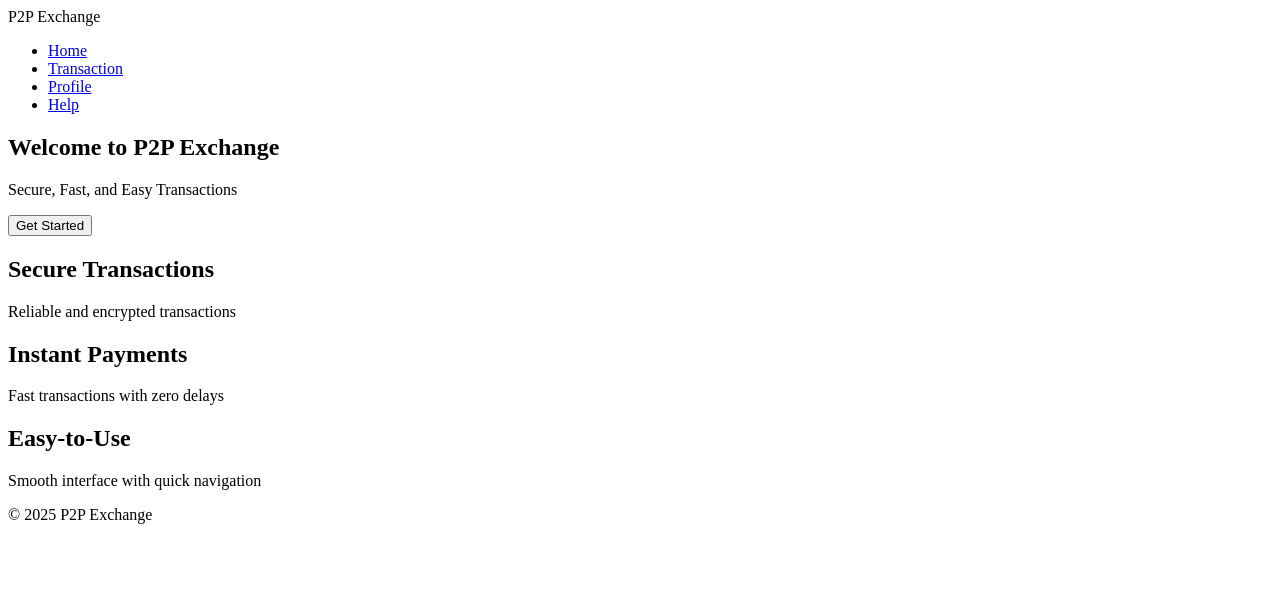
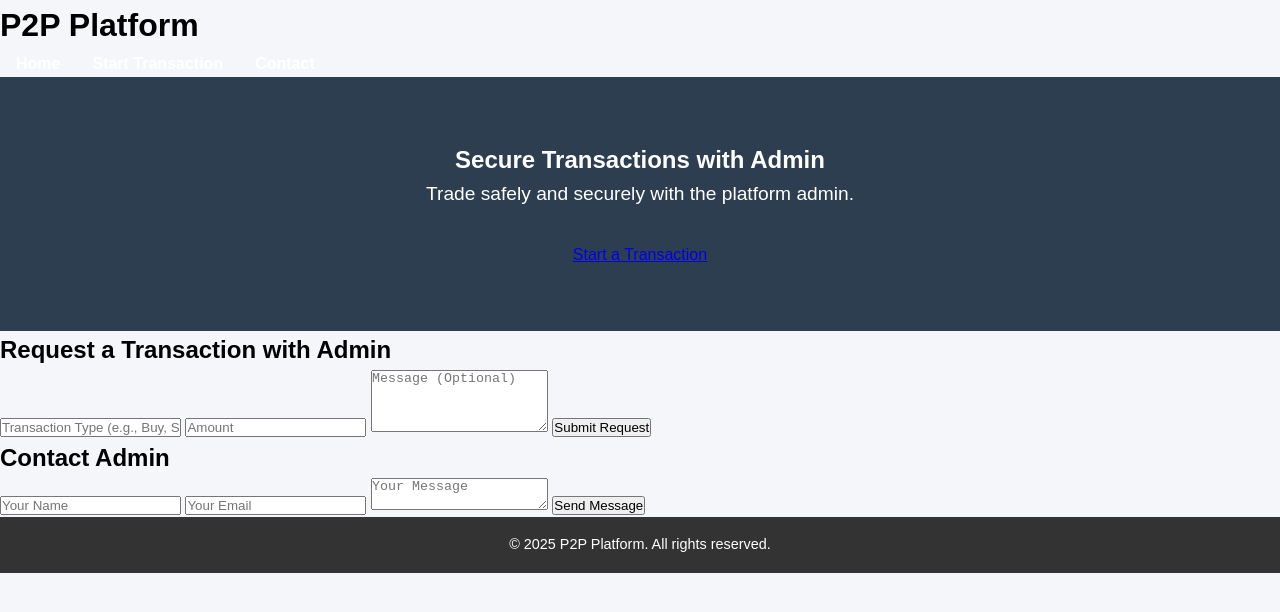
Before and after one commit to asd583/hope-motix, a plain HTML site: page index.html in a window 1280 px wide. Drawn offline with Linux system fonts and the light colour scheme.

Commit message:
Update index.html

```diff
--- a/index.html
+++ b/index.html
@@ -3,49 +3,63 @@
 <head>
     <meta charset="UTF-8">
     <meta name="viewport" content="width=device-width, initial-scale=1.0">
-    <title>P2P Exchange</title>
-    <link rel="stylesheet" href="style.css">
+    <title>P2P Platform - Transactions with Admin</title>
+    <link rel="stylesheet" href="styles.css">
 </head>
 <body>
-    <!-- Header -->
-    <header class="header">
-        <div class="logo">P2P Exchange</div>
+
+    <!-- Navbar -->
+    <header>
+        <div class="logo">
+            <h1>P2P Platform</h1>
+        </div>
         <nav>
             <ul>
-                <li><a href="#">Home</a></li>
-                <li><a href="#">Transaction</a></li>
-                <li><a href="#">Profile</a></li>
-                <li><a href="#">Help</a></li>
+                <li><a href="#home">Home</a></li>
+                <li><a href="#transactions">Start Transaction</a></li>
+                <li><a href="#contact">Contact</a></li>
             </ul>
         </nav>
     </header>
 
     <!-- Hero Section -->
-    <section class="hero">
-        <h1>Welcome to P2P Exchange</h1>
-        <p>Secure, Fast, and Easy Transactions</p>
-        <button class="get-started-btn">Get Started</button>
+    <section id="home" class="hero">
+        <div class="hero-content">
+            <h2>Secure Transactions with Admin</h2>
+            <p>Trade safely and securely with the platform admin.</p>
+            <a href="#transactions" class="cta-button">Start a Transaction</a>
+        </div>
     </section>
 
-    <!-- Features Section -->
-    <section class="features">
-        <div class="feature">
-            <h2>Secure Transactions</h2>
-            <p>Reliable and encrypted transactions</p>
-        </div>
-        <div class="feature">
-            <h2>Instant Payments</h2>
-            <p>Fast transactions with zero delays</p>
-        </div>
-        <div class="feature">
-            <h2>Easy-to-Use</h2>
-            <p>Smooth interface with quick navigation</p>
-        </div>
+    <!-- Transaction Request Section -->
+    <section id="transactions" class="transactions">
+        <h2>Request a Transaction with Admin</h2>
+        <form id="transaction-form">
+            <input type="text" id="transaction-type" placeholder="Transaction Type (e.g., Buy, Sell)" required>
+            <input type="number" id="transaction-amount" placeholder="Amount" required>
+            <textarea id="transaction-message" placeholder="Message (Optional)" rows="4"></textarea>
+            <button type="submit">Submit Request</button>
+        </form>
+    </section>
+
+    <!-- Contact Section -->
+    <section id="contact" class="contact">
+        <h2>Contact Admin</h2>
+        <form id="contact-form">
+            <input type="text" name="name" placeholder="Your Name" required>
+            <input type="email" name="email" placeholder="Your Email" required>
+            <textarea name="message" placeholder="Your Message" required></textarea>
+            <button type="submit">Send Message</button>
+        </form>
     </section>
 
     <!-- Footer -->
     <footer>
-        <p>&copy; 2025 P2P Exchange</p>
+        <div class="footer-content">
+            <p>&copy; 2025 P2P Platform. All rights reserved.</p>
+        </div>
     </footer>
+
+    <script src="scripts.js"></script>
 </body>
-</html>
+        </html>
```
